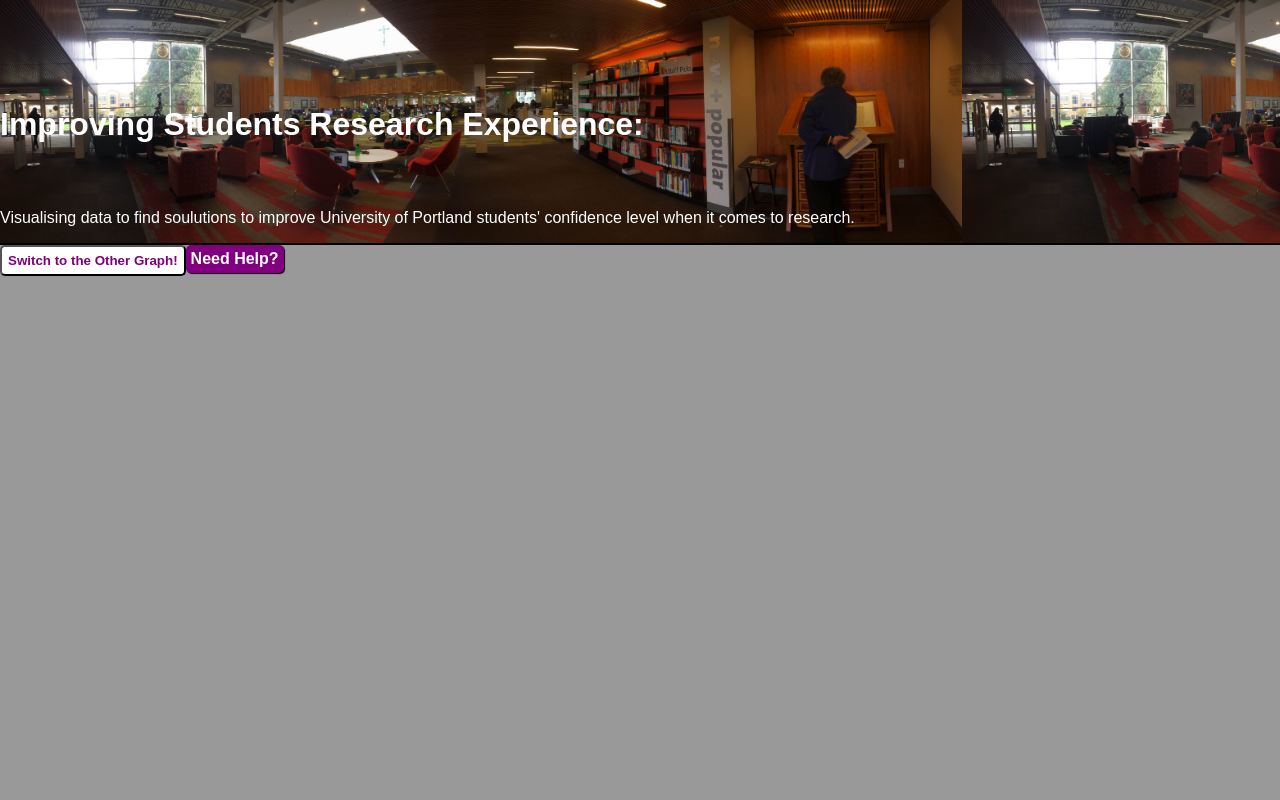
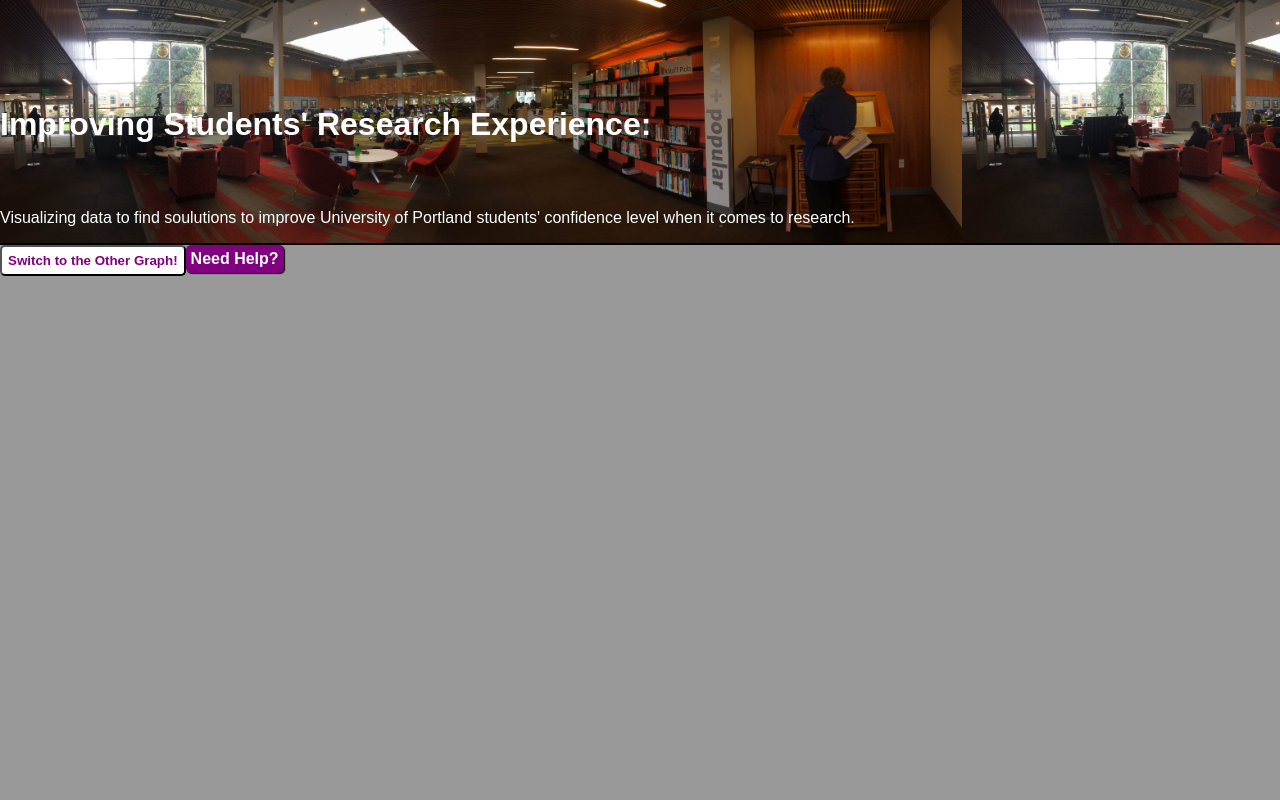
Before and after one commit to rowland17/TyrellCorp, a website: page public/index.html in a window 1280 px wide. Shown: the top 800 px of the page. Drawn offline with Linux system fonts and the light colour scheme; a script that the page names is missing.

Commit message:
a couple more spelling issues

```diff
--- a/public/index.html
+++ b/public/index.html
@@ -17,8 +17,8 @@
 
   <div id="wrapper">
   	<div id="header">
-  		<p class="title"><br/><br/>Improving Students Research Experience:</p>
-  		<p> <br/>Visualising data to find soulutions to improve University of Portland students' confidence level when it comes to research. </p>
+  		<p class="title"><br/><br/>Improving Students' Research Experience:</p>
+  		<p> <br/>Visualizing data to find soulutions to improve University of Portland students' confidence level when it comes to research. </p>
 
   	</div>
 	<div id="buttons">
```
